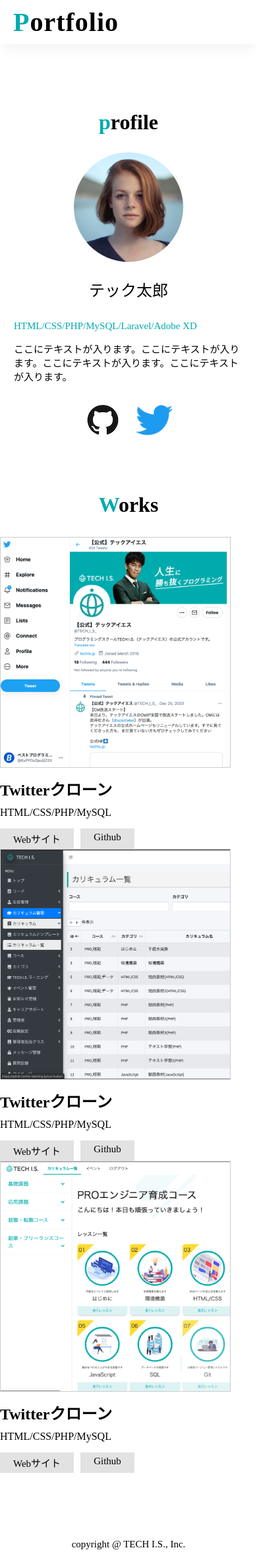
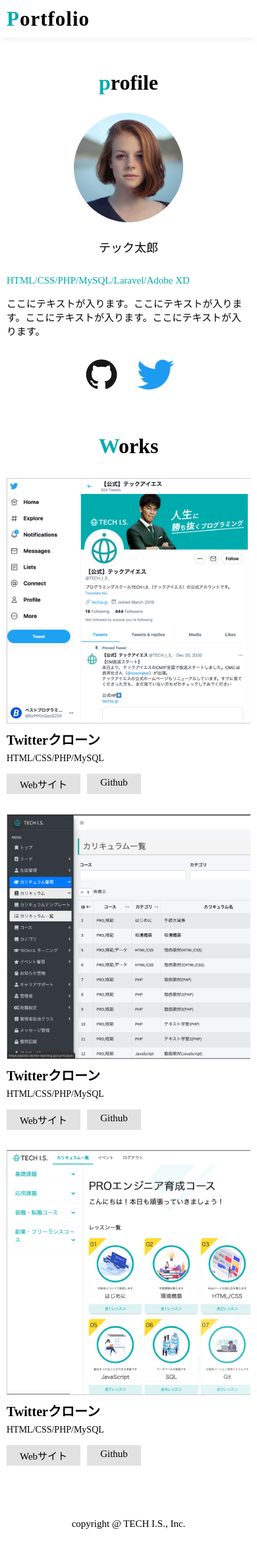
Before and after one commit to takuyamiki/portfolioSampl, a PHP site: page / in a window 390 px wide. Shown: the top 2353 px of the page at 66% size. After the commit the page ends 2318 px from the top, so only its background shows below. Run offline with PHP 8.4, Linux system fonts and the light colour scheme.

Commit message:
626更新

```diff
--- a/style.css
+++ b/style.css
@@ -2,6 +2,7 @@
 body {
   font-family: "Noto Sans JP","sans-serif";
   margin: 0;
+  min-width: 1076px;
 }
 
 .color-green {
@@ -33,6 +34,7 @@
   margin: 100px 0;
 }
 
+/* profileのスタイル */
 .item-list {
   width: 100%;
   max-width: 348px;
@@ -122,7 +124,7 @@
   margin: 10px 0;
 }
 
-,.works-list li span {
+.works-list li span {
   font-size: 18px;
 }
 
@@ -149,3 +151,76 @@
   font-size: 15px;
   margin: 50px 0 20px;
 }
+
+/* スマホ用のスタイルシート */
+
+@media screen and (max-width: 767px) {
+  body {
+    min-width: 100%;
+  }
+
+  /* [header]のスタイル */
+
+  .block-header {
+    padding: 0 10px 10px;
+    box-shadow: 0 8px 8px -5px rgba(204,204,204,0.3);
+  }
+
+  .block-header a {
+    font-size: 31px;
+  }
+
+
+/* mainのスタイルシート */
+
+.block-main {
+  margin: 50px 0;
+}
+
+/* profileのスタイル */
+.box-profile {
+  margin: 0 10px;
+}
+
+.item-list {
+  max-width: 100%;
+}
+
+.item-list b {
+  font-size: 18px;
+}
+
+.icon-list {
+  max-width: 100%;
+}
+
+.icon-list li {
+  margin-right: 13px;
+  margin-left: 13px;
+}
+
+/* worksのスタイル */
+
+.box-works {
+  margin: 60px 10px 0;
+}
+
+.works-list {
+  max-width: 100%;
+}
+
+.works-list li {
+  max-width: 100%;
+  float: none;
+  margin-right: 0;
+  margin-bottom: 30px;
+}
+
+.works-list li h3 {
+  font-size: 20px;
+  margin: 5px 0;
+}
+
+.works-list li span {
+  font-size: 14px;
+}
```
